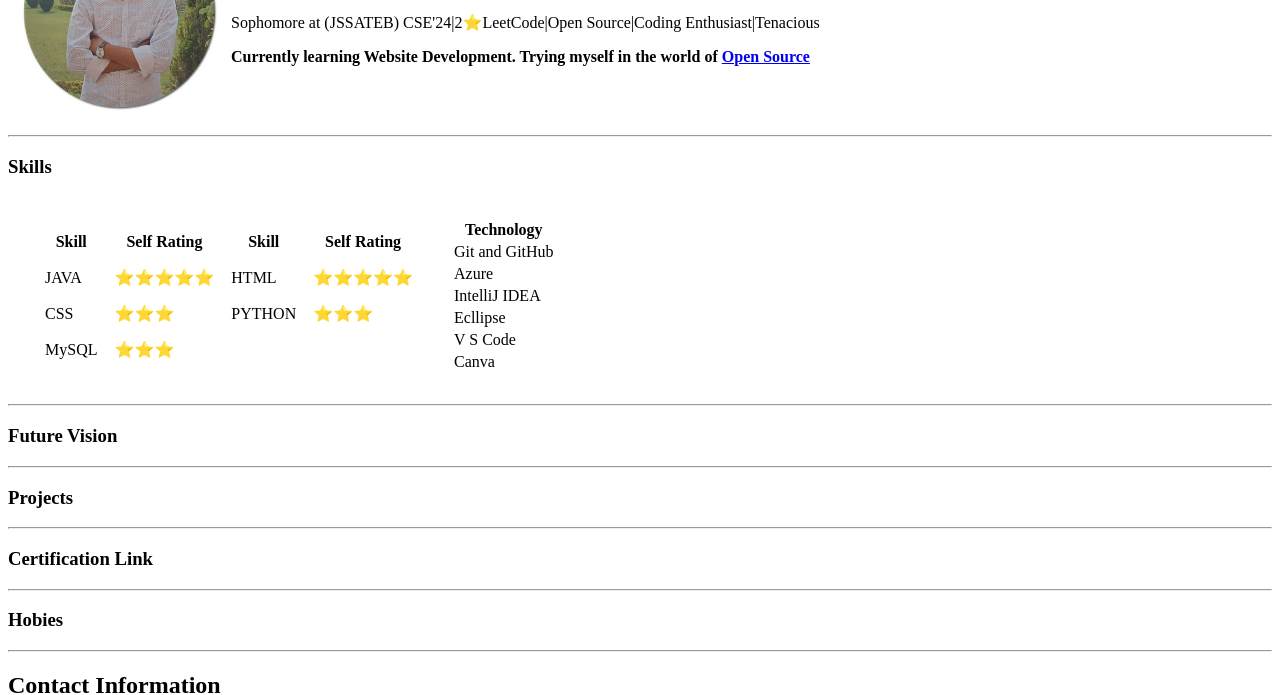
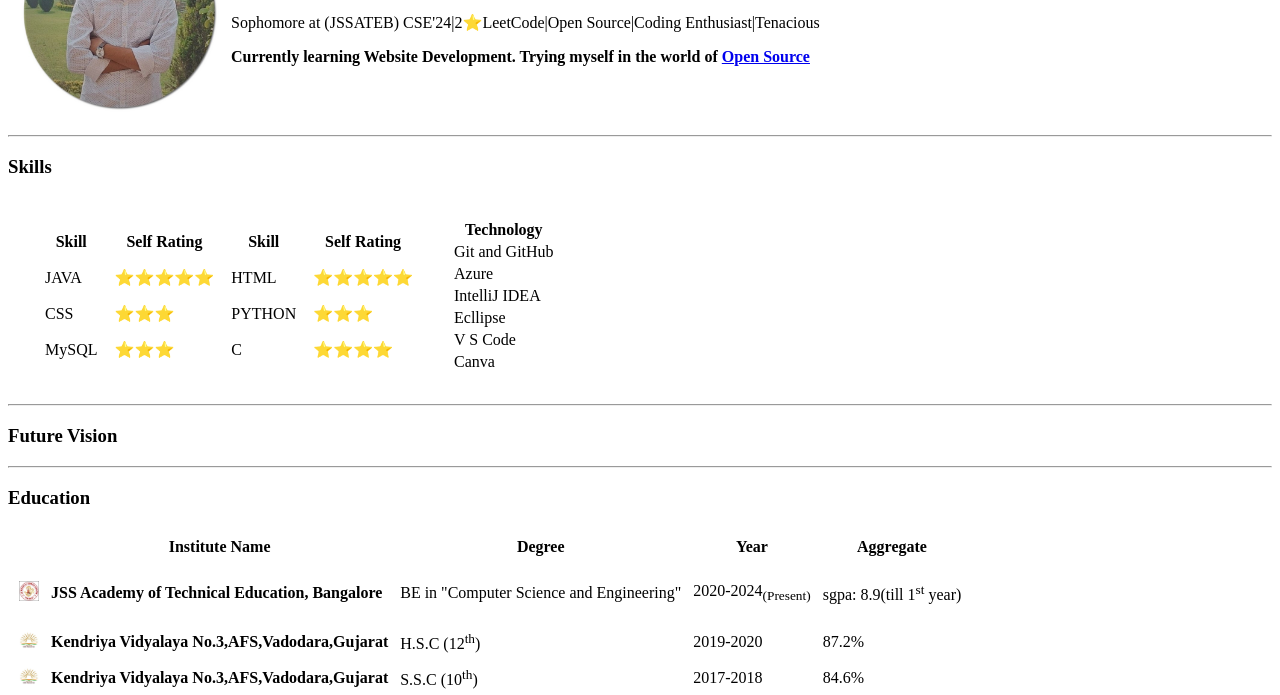
Before and after one commit to shubhankarsharma876/Portfolio, a plain HTML site: page index.html in a window 1280 px wide. Shown: the part 107-802 px from the top of the page. Drawn offline with Linux system fonts and the light colour scheme.

Commit message:
updated academics details

```diff
--- a/index.html
+++ b/index.html
@@ -49,6 +49,8 @@
                     <tr>
                         <td>MySQL</td>
                         <td>⭐⭐⭐</td>
+                        <td>C</td>
+                        <td>⭐⭐⭐⭐</td>
                     </tr>
                 </table>
             </td>
@@ -84,6 +86,43 @@
     <!---------------Future Vision-------->
     <h3>Future Vision</h3>
     <hr>
+    <!--------------Education------------->
+    <h3>Education</h3>
+    <table cellspacing="10">
+        <tr>
+            <th></th>
+            <th>Institute Name</th>
+            <th>Degree</th>
+            <th>Year</th>
+            <th>Aggregate</th>
+        </tr>
+        <tr>
+            <td><a href="https://jssateb.ac.in/" target="blank"><img src="jss.jpg" alt="" style="width:20px;height:20px;"></a></td>
+            <td><strong>JSS Academy of Technical Education, Bangalore</strong></td>
+            <td><p>BE in "Computer Science and Engineering"</p></td>
+            <td>2020-2024<sub>(Present)</sub></td>
+            <td>sgpa: 8.9(till 1<sup>st</sup> year)</td>
+        </tr>
+        <tr>
+            <td>
+                <a href="https://no3baroda.kvs.ac.in/" target="blank"><img src="KV.png" alt="" style="width:20px;height:20px;"></a>
+            </td>
+            <td><strong>Kendriya Vidyalaya No.3,AFS,Vadodara,Gujarat</strong></td>
+            <td>H.S.C (12<sup>th</sup>)</td>
+            <td>2019-2020</td>
+            <td>87.2%</td>
+        </tr>
+        <tr>
+            <td>
+                <a href="https://no3baroda.kvs.ac.in/" target="blank"><img src="KV.png" alt="" style="width:20px;height:20px;"></a>
+            </td>
+            <td><strong>Kendriya Vidyalaya No.3,AFS,Vadodara,Gujarat</strong></td>
+            <td>S.S.C (10<sup>th</sup>)</td>
+            <td>2017-2018</td>
+            <td>84.6%</td>
+        </tr>
+    </table>
+    <hr>
     <!---------------Projects------------>
     <h3>Projects</h3>
     <hr>
@@ -91,7 +130,7 @@
     <h3>Certification Link</h3>
     <hr>
     <!---------------Hobies-------------->
-    <h3>Hobies</h3>
+    <h3>Hobbies</h3>
     <hr>
     <!---------------ContactInfo---------->
     <h2>Contact Information</h2>
@@ -104,6 +143,7 @@
         <a href="https://www.linkedin.com/in/sharma-shubhankar/" target="blank">Shubhankar Sharma<a><br>
         <br><label>MyBio:</label>
         <a href="https://bio.link/shubhank" target="blank">https://bio.link/shubhank</a>
+        <!--<p><strong>Download my <em>Resume</em>by <a href="">clicking here</a> </strong><p>-->
     </h3>
 </body>
 </html>
```
Also changed, not shown: KV.png (added), jss.jpg (added).
